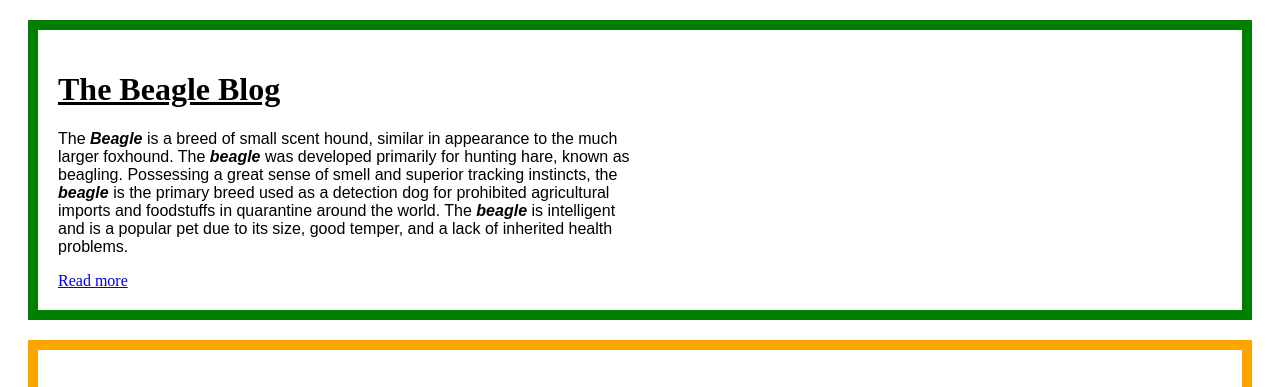
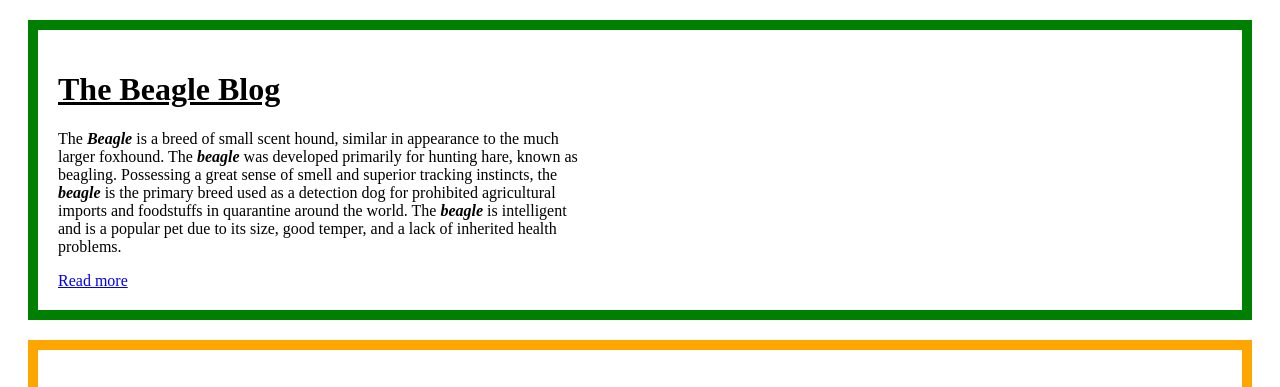
Before and after one commit to Srikanth44437/FrontEndProj-7, a plain HTML site: page index.html in a window 1280 px wide. Shown: the top 387 px of the page. Drawn offline with Linux system fonts and the light colour scheme.

Commit message:
final view

```diff
--- a/styles.css
+++ b/styles.css
@@ -5,7 +5,7 @@ h2,h3{
     text-decoration: underline;
 }
 p{
-    font-family: Arial, Helvetica, sans-serif;
+    font-family: inherit;
 }
 
 b{
```
Also changed, not shown: index.html (+1 -1 lines).
